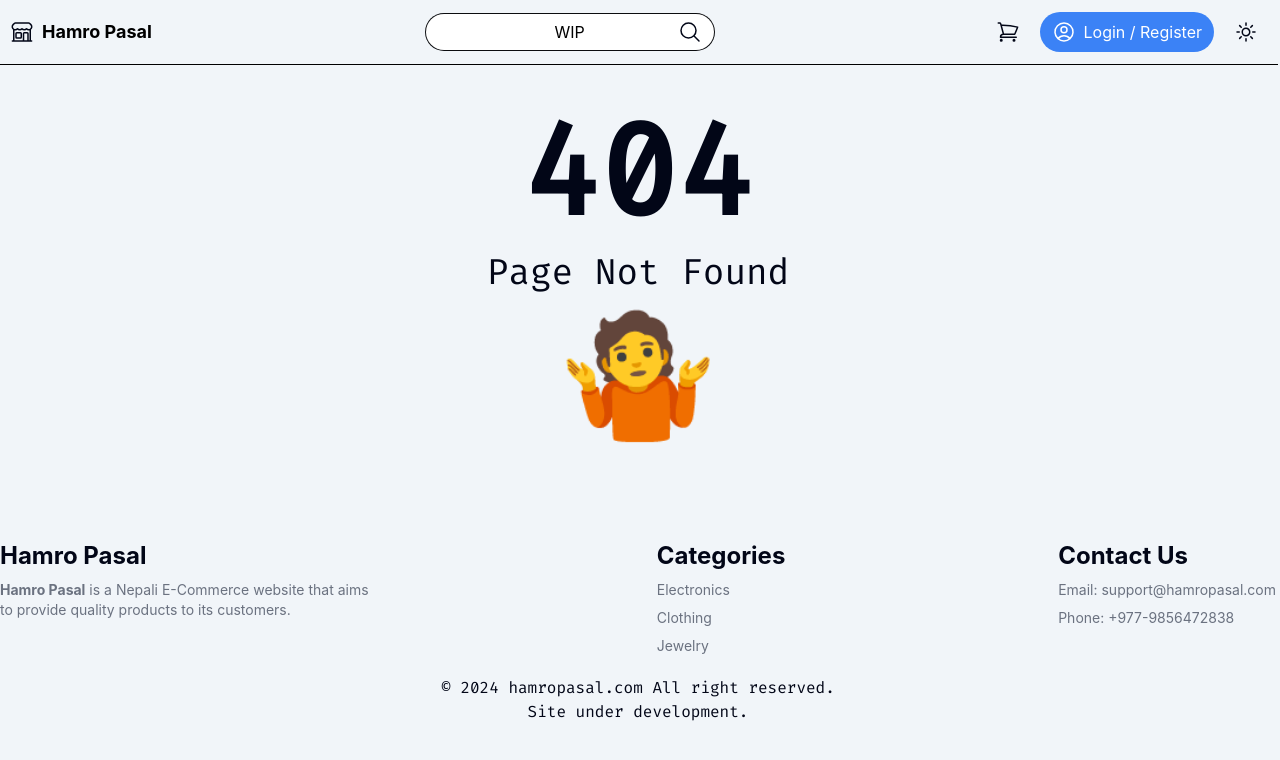
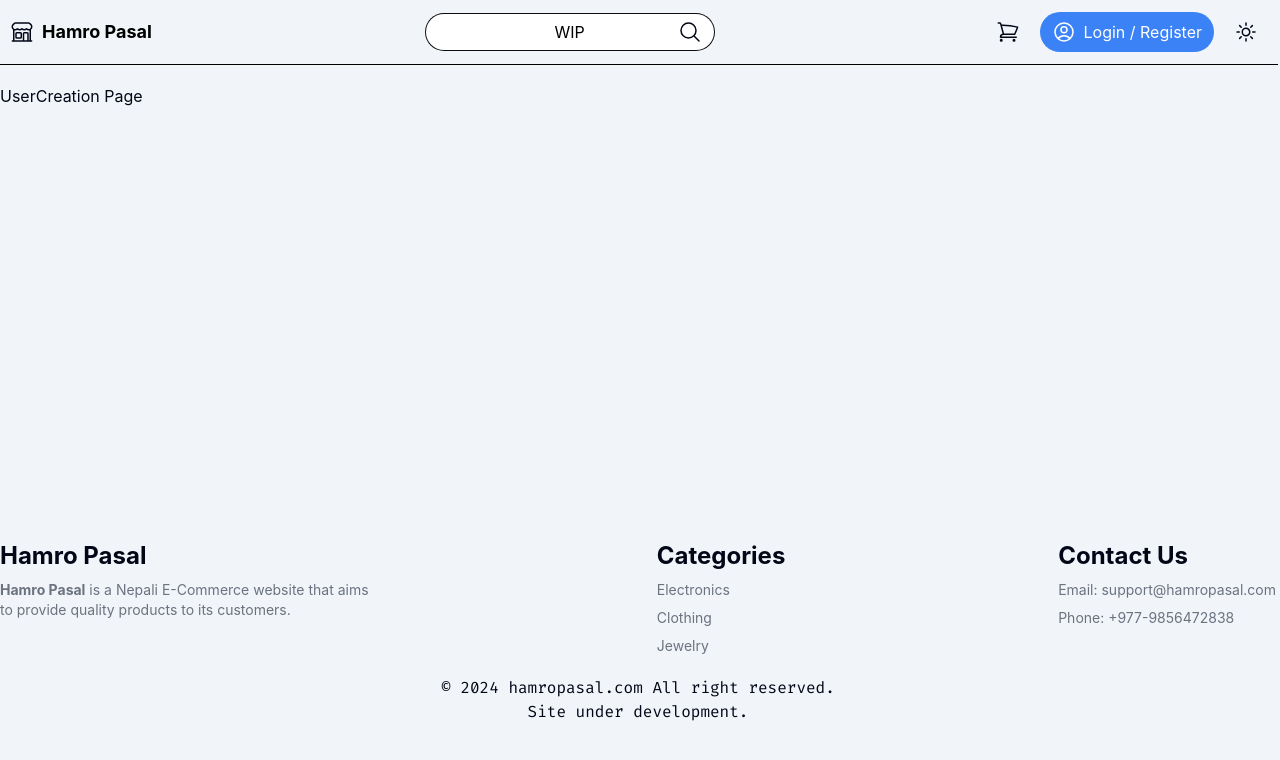
Before and after one commit to kawaaii/ecommerce-project, a React (Vite) app: page /user/create in a window 1280 px wide. Shown: the top 760 px of the page. Built offline with nearby package versions, Linux system fonts and the light colour scheme; the HTML template or start-up script is replaced by a standard one.

Commit message:
Basic skeletion user creation page

```diff
--- a/src/App.jsx
+++ b/src/App.jsx
@@ -6,6 +6,7 @@ import Footer from "./components/Footer";
 import Home from "./pages/Home";
 import PageNotFound from "./pages/PageNotFound";
 import UserLogin from "./pages/UserLogin";
+import UserCreate from "./pages/UserCreate";
 
 import "./index.css";
 
@@ -20,6 +21,7 @@ function App() {
               <Routes>
                 <Route path="/" element={<Home />} />
                 <Route path="/user/login" element={<UserLogin />} />
+                <Route path="/user/create" element={<UserCreate />} />
                 <Route path="*" element={<PageNotFound />} />
               </Routes>
             </section>
--- /dev/null
+++ b/src/pages/UserCreate.jsx
@@ -0,0 +1,9 @@
+const UserCreate = () => {
+  return (
+    <>
+      <section>UserCreation Page</section>
+    </>
+  );
+};
+
+export default UserCreate;
--- a/src/pages/UserLogin.jsx
+++ b/src/pages/UserLogin.jsx
@@ -76,7 +76,7 @@ const UserLogin = () => {
           <p className="mt-10 text-center text-sm text-gray-500">
             Not a member?{" "}
             <a
-              href="#"
+              href="/user/create"
               className="font-semibold leading-6 text-blue-500 hover:text-blue-400"
             >
               Start a 14 day free trial
```
